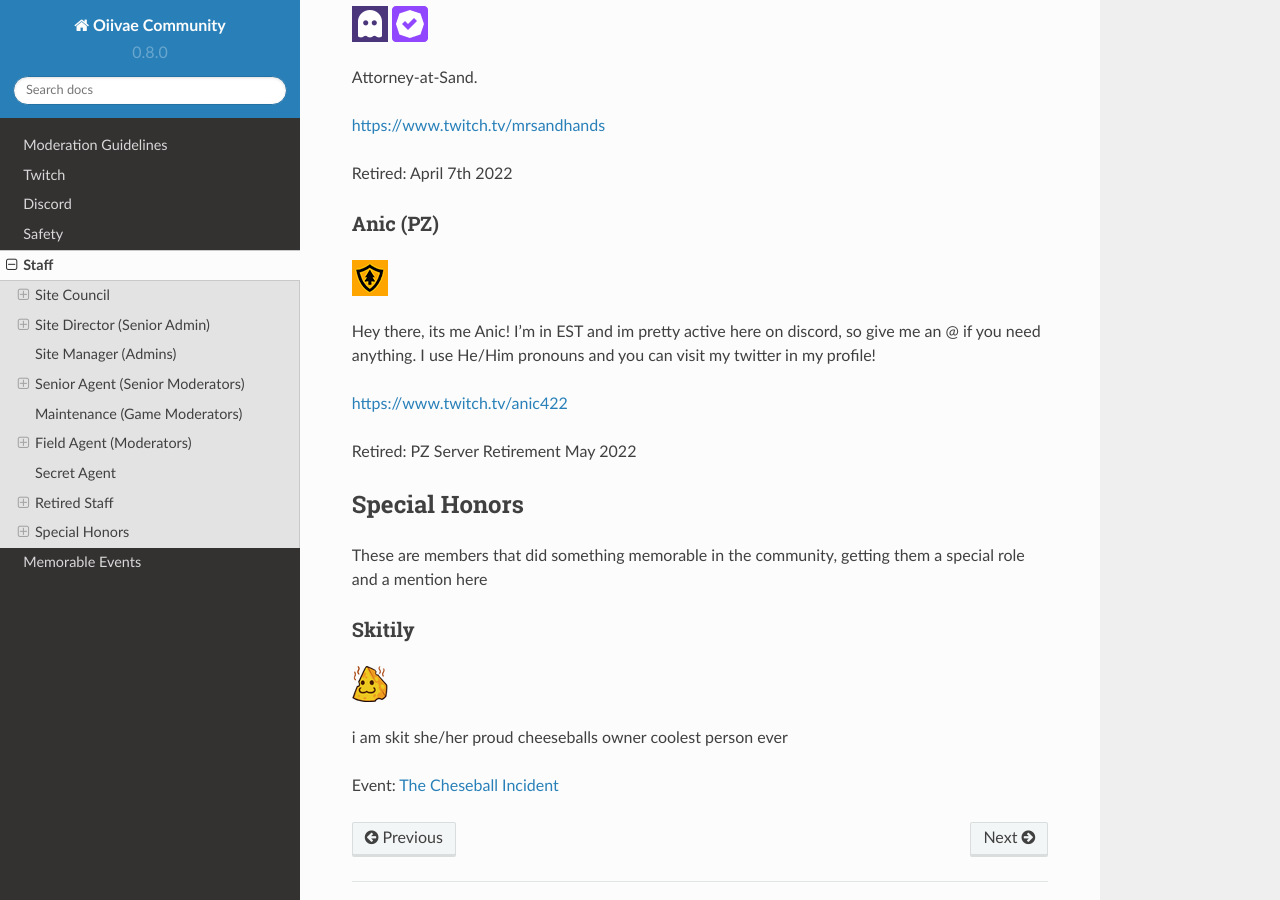
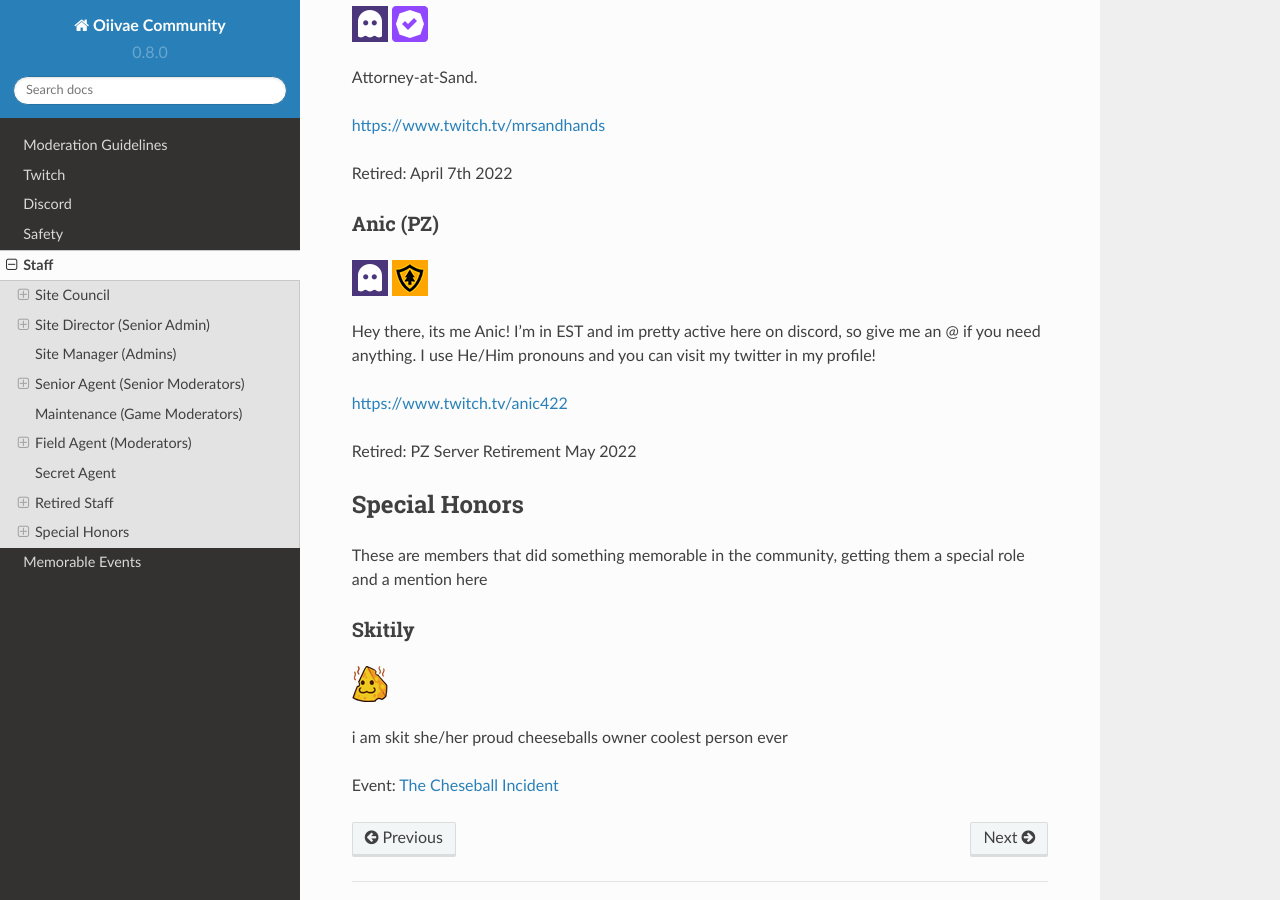
Before and after one commit to nerdyjohnny/ovidoc, a Sphinx documentation site: the page built from docs/source/staff.rst, in a window 1280 px wide and 900 px high, scrolled down 6036 px. Built offline with Sphinx 7.4.7 and the Read the Docs theme 2.0.0, drawn with Linux system fonts in a browser that asks for light colours.

Commit message:
Update staff.rst

```diff
--- a/docs/source/staff.rst
+++ b/docs/source/staff.rst
@@ -236,7 +236,7 @@ Retired: April 7th 2022
 
 Anic (PZ)
 ''''''
-
+.. image:: icons/retired.png
 .. image:: icons/pzmaintenance.png
 
 Hey there, its me Anic! I'm in EST and im pretty active here on discord, so give me an @ if you need anything. I use He/Him pronouns and you can visit my twitter in my profile!
```
